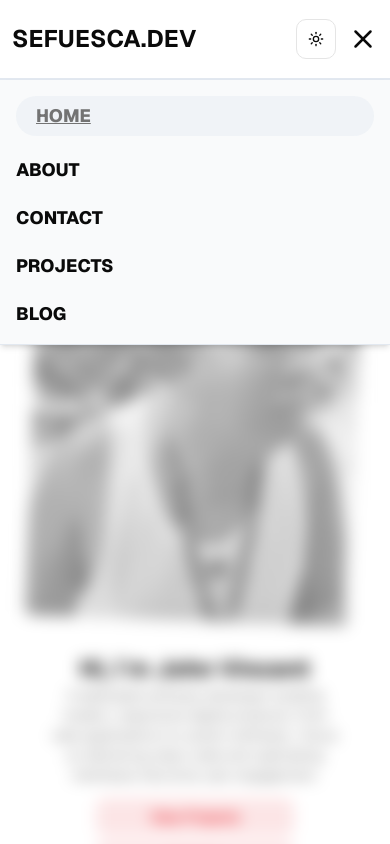
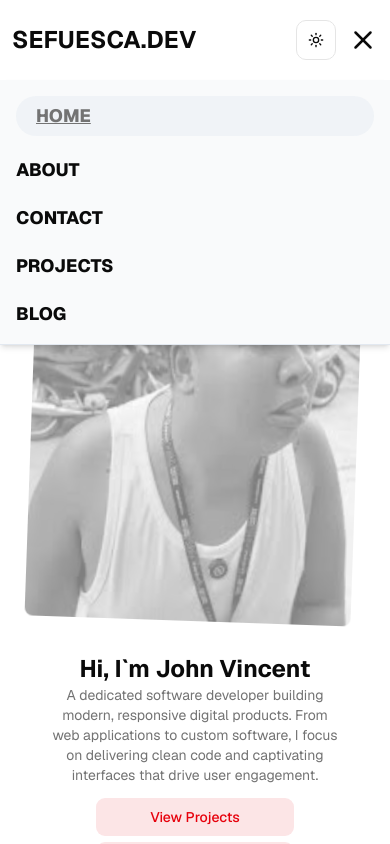
Before and after one commit to Unpayedme/ittract-portfolio, a Next.js app: page / in a window 390 px wide. Both pictures are taken after a click on the icon 363 px from the left and 39 px from the top of the page. Shown: the top 844 px of the page. Built offline with nearby package versions, Linux system fonts and the light colour scheme.

Commit message:
adding transition animation in the backdrop drawer

```diff
--- a/components/common/Header.tsx
+++ b/components/common/Header.tsx
@@ -61,92 +61,52 @@ export function Header() {
 
 
     return (
-        <div className="flex flex-col border-b-2 border-slate-200 w-full h-20 flex-shrink-0 sticky top-0 z-50 bg-white dark:bg-black">
+        <div className="flex flex-col shadow-md/20 w-full h-20 flex-shrink-0 sticky top-0 z-50 dark:border-2 dark:border-slate-200 backdrop-blur-lg">
             <div className="container mx-auto flex gap-2 items-center size-full px-3 sm:px-20">
                 <h1 className="font-bold text-2xl flex justify-start">SEFUESCA.DEV</h1>
-                {
-                    isOpen ?
-                        <div className="flex flex-col justify-end lg:hidden justify-end gap-4 flex-1">
-                            <div className="flex-1 flex justify-end gap-3 items-center text-center">
+                <div className="flex lg:hidden justify-end flex-1 gap-3 items-center text-center">
                     <ModeToggle />
-                                <X onClick={() => { setIsOpen(false) }} size={30}/>
+                    {isOpen ? (
+                        <X onClick={() => setIsOpen(false)} size={30} />
+                    ) : (
+                        <Menu onClick={() => setIsOpen(true)} size={30} />
+                    )}
                 </div>
+
                 <div
-                                className={`fixed top-20 left-0  w-full bg-gray-50 shadow-md transition-transform transform z-40 lg:hidden duration-300 ${ isOpen ? "translate-y-0 opacity-100" : "-translate-y-full opacity-0" } dark:bg-black border-b border-slate-200`}
+                    className={`fixed top-20 left-0 w-full bg-gray-50 shadow-md transform transition-all duration-500 ease-in-out z-40 lg:hidden
+                                ${isOpen ? "translate-y-0 opacity-100"
+                            :
+                            "-translate-y-2 opacity-0 pointer-events-none"
+                        } dark:bg-black border-b border-slate-200`}
                 >
                     <ul className="gap-5 text-lg font-bold flex flex-col p-4 font-extrabold">
-                                    {
-                                        myList.map((list, index) => list.path == currentFilePath ?
-                                            <Link href={list.path} onClick={() => {setIsOpen(false)}} key={index} className="underline text-muted-foreground bg-slate-200/40 h-10 rounded-full pl-5">
-                                                <li className="text-center items-center flex h-full w-full"    >
+                        {myList.map((list, index) =>
+                            list.path == currentFilePath ? (
+                                <Link href={list.path} onClick={() => setIsOpen(false)} key={index}
+                                    className="underline text-muted-foreground bg-slate-200/40 h-10 rounded-full pl-5">
+                                    <li className="flex items-center h-full w-full">
                                         {list.name}
                                     </li>
                                 </Link>
-                                            :
-                                            <Link href={list.path} onClick={() => {setIsOpen(false)}} key={index}>
-                                                <li key={index} className="hover:underline">
+                            ) : (
+                                <Link href={list.path} onClick={() => setIsOpen(false)} key={index}>
+                                    <li className="hover:underline">
                                         {list.name}
                                     </li>
                                 </Link>
                             )
-                                    }
+                        )}
                     </ul>
                 </div>
-                            <div className="fixed top-36 left-0 bg-none h-full w-full dropdown backdrop-blur-sm z-30" onClick={() => {setIsOpen(false)}}>
+                <div
+                    onClick={() => setIsOpen(false)}
+                    className={`fixed top-20 inset-0 z-30 transition-all duration-300
+                                ${isOpen ? "opacity-100 backdrop-blur-sm bg-black/20"
+                                         :
+                                           "opacity-0 pointer-events-none"}`}
+                />
 
-                            </div>
-                        </div>
-
-                        :
-                        <div className="flex lg:hidden justify-end flex-1 gap-3 items-center text-center">
-                            <ModeToggle />
-                            <Menu onClick={() => { setIsOpen(true) }} size={30}/>
-                        </div>
-                }
-                {/* <div className="flex lg:hidden justify-end gap-4 flex-1">
-                    <ModeToggle />
-                    <Drawer direction="top">
-                        <DrawerTitle>
-                            <DrawerTrigger>
-                                <Menu />
-                            </DrawerTrigger>
-                        </DrawerTitle>
-                        <DrawerContent className="text-center text-lg bg-white gap-0 flex flex-col justify-center dark:text-black m-w-full opacity-100 top-16">
-                            <DrawerHeader className="flex flex-row justify-between">
-                                <DrawerDescription className="font-bold text-2xl flex justify-start text-center items-center pr-10">
-                                    SEFUESCA.DEV
-                                </DrawerDescription>
-                                <DrawerClose className="flex gap-3 justify-end pl-10">
-                                    <X className="items-center size-10 flex justify-center text-center" />
-                                </DrawerClose>
-                            </DrawerHeader>
-                            <div className="flex flex-col gap-2 justify-start">
-                                <DrawerClose asChild>
-                                    <Link href={"/"}>HOME</Link>
-                                </DrawerClose>
-                                <DrawerClose asChild>
-                                    <Link href={"/about"} >ABOUT</Link>
-                                </DrawerClose>
-                                <DrawerClose asChild>
-                                    <Link href={"/contact"} >CONTACT</Link>
-                                </DrawerClose>
-                                <DrawerClose asChild>
-                                    <Link href={"/projects"}>PROJECTS</Link>
-                                </DrawerClose>
-                            </div>
-
-                           <DrawerFooter>
-                                <DrawerClose>
-                                    <Button asChild className="w-full h-10">
-                                        <Link href="/contact" className="hover:underline">
-                                            CONTACT
-                                        </Link>
-                                    </Button>
-                                </DrawerClose>
-                            </DrawerFooter>
-                        </DrawerContent>
-                    </Drawer>
-                </div> */}
                 <div className="flex gap-5 items-center hidden lg:flex justify-end flex-1 px-10">
                     <ul className="gap-5 text-lg font-bold flex">
                         {
```
Lines whose indentation alone changed are shown as unchanged.
